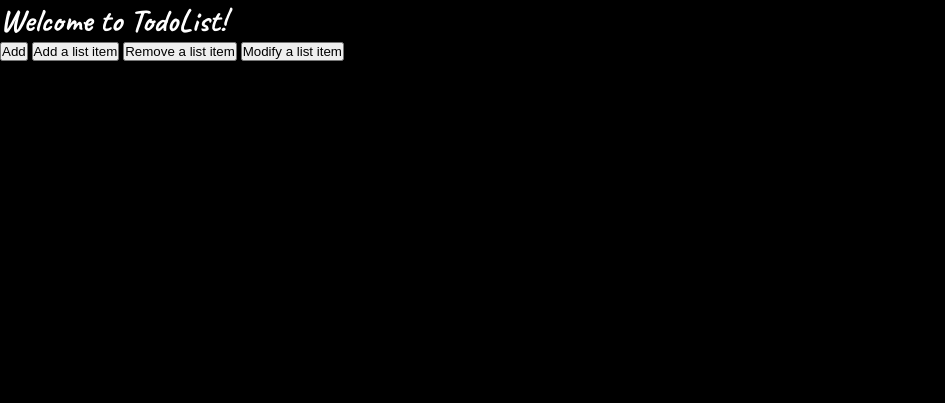
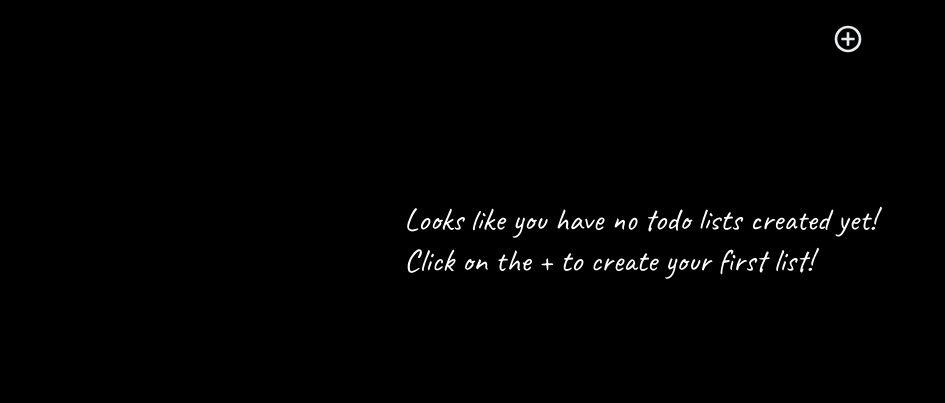
Before and after one commit to SeanCagin/todo-list, a website built with webpack: page src/index.html in a window 1280 px wide. Shown: the whole page, without its empty margins (0-945 px from the left). Built offline with nearby package versions, Linux system fonts and the light colour scheme.

Commit message:
Finish non-innerlist UI

```diff
--- a/src/index.html
+++ b/src/index.html
@@ -9,13 +9,15 @@
   <title>Todo List</title>
 </head>
 <body>
-  <h1>
-    Welcome to TodoList!
-  </h1>
-  <button class="action-button" id="add-list">Add</button>
-  <button class="action-button" id="add-list-item">Add a list item</button>
+  <div id="header-holder">
+    <div id="header">
+      <button class="action-button" id="add-list"><img src="<%=require('./assets/add.svg')%>" alt="add list" class="todo-img" id="add-list-img"></button>
+    </div>
+  </div>
+
+<!--   <button class="action-button" id="add-list-item">Add a list item</button>
   <button class="action-button" id="remove-list-item">Remove a list item</button>
-  <button class="action-button" id="modify-list-item">Modify a list item</button>
+  <button class="action-button" id="modify-list-item">Modify a list item</button> -->
   <div class="list-holder">
     <div id="list-box"></div>
   </div>
--- a/src/index.js
+++ b/src/index.js
@@ -4,9 +4,15 @@ import listItem from './listitem.js';
 import './styles.css';
 import deleteImage from './assets/exit.png'
 import editImage from './assets/edit.svg'
+import addImage from './assets/add.svg'
 import todolistholder from './todolistholder.js';
 
 
+/* const addList = document.querySelector('#add-list');
+const addImg = document.createElement('img');
+addList.innerHTML = '';
+addImg.src = addImage;
+addList.appendChild(addImg); */
 
 const listController = (() => {
     let sublist;
@@ -64,17 +70,20 @@ const listController = (() => {
 
 const screenController = (() => {
     const backingList = listController();
+    const addButton = document.querySelector('#add-list');
     const buttonList = document.querySelectorAll('.action-button');
     const listGrid = document.querySelector('#list-box');
-    const addList = document.querySelector('#add-list');
     const addListItem = document.querySelector('#add-list-item');
     const removeListItem = document.querySelector('#remove-list-item');
     const modifyListItem = document.querySelector('#modify-list-item');
     let currentSublist;
 
     function renderList() {
-       // console.log(backingList.getSize());
-       listGrid.innerHTML = '';
+        if (backingList.getSize() == 1) {
+            listGrid.innerHTML = '';
+            listGrid.classList.remove('empty');
+        }
+        listGrid.innerHTML = '';
         for (let i = 0; i < backingList.getSize(); i++) {
             const todoListHolder = document.createElement('div');
 
@@ -143,17 +152,21 @@ const screenController = (() => {
             });
             listGrid.appendChild(todoListHolder);
         }
+        console.log(backingList.getSize());
+        if (backingList.getSize() == 0) {
+            listGrid.classList.add('empty');
+            const placeHolderText = document.createElement('div');
+            placeHolderText.innerText = `Looks like you have no todo lists created yet!
+                                        Click on the + to create your first list!`
+            listGrid.appendChild(placeHolderText);
+        }
     }
-    addList.addEventListener('click', (e) => {
+    addButton.addEventListener('click', (e) => {
         backingList.addList();
         renderList();
     });
-    changeSublistName.addEventListener('click', (e) => {
-        let name = prompt('what would you like to rename the sublist to?');
-        backingList.changeSublistName(name);
-        renderList();
-    });
-    addListItem.addEventListener('click', (e) => {
+
+/*     addListItem.addEventListener('click', (e) => {
         backingList.addToSublist();
         renderList();
     });
@@ -166,5 +179,6 @@ const screenController = (() => {
         let index = prompt('What index would you like to modify?');
         backingList.modifySublistItem(index);
         renderList();
-    });
+    }); */
+    renderList();
 })();
--- a/src/styles.css
+++ b/src/styles.css
@@ -12,6 +12,24 @@
   --fifth-color: #444;
   --sixth-color: #777;
   --background-color: #7dd3fc;
+}
+#header-holder {
+  display: flex;
+  justify-content: center;
+}
+#header {
+  box-sizing: border-box;
+  position: fixed;
+  top: 0;
+  background-color: var(--secondary-color);
+  color: var(--primary-color);
+
+  display: flex;
+  justify-content: flex-end;
+  align-items: center;
+  padding: 2rem;
+  height: 5rem;
+  width: 40%;
 }
 body {
   background-color: var(--secondary-color);
@@ -33,9 +51,18 @@ body {
   width: 40%;
   border-radius: 1rem;
   overflow: hidden;
-  margin: 2rem 0;
+  margin: 5rem 0;
     /* display: grid;
   grid-template-columns: repeat(auto-fit, minmax(30rem, 1fr)); */
+}
+#list-box > div {
+  font-size: 2rem;
+  display: block;
+}
+.empty#list-box {
+  height: 20rem;
+  align-items: center;
+  justify-content: center;
 }
 .todo-list {
   background-color: var(--tertiary-color);
@@ -70,6 +97,17 @@ body {
   height: 1.4rem;
   font-size: 1.4rem;
 }
+#add-list-img {
+  width: 2rem;
+  height: 2rem;
+  border: none;
+  color: white;
+  background-color: inherit;
+}
+#add-list {
+  background-color: rgba(0, 0, 0, 0);
+  border: none;
+}
 li {
   display: flex;
   justify-content: space-between;
```
Also changed, not shown: src/assets/add.svg (added).
